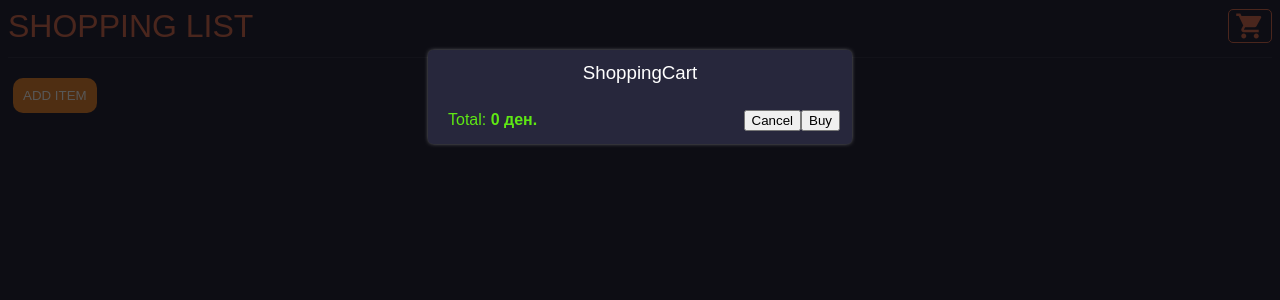
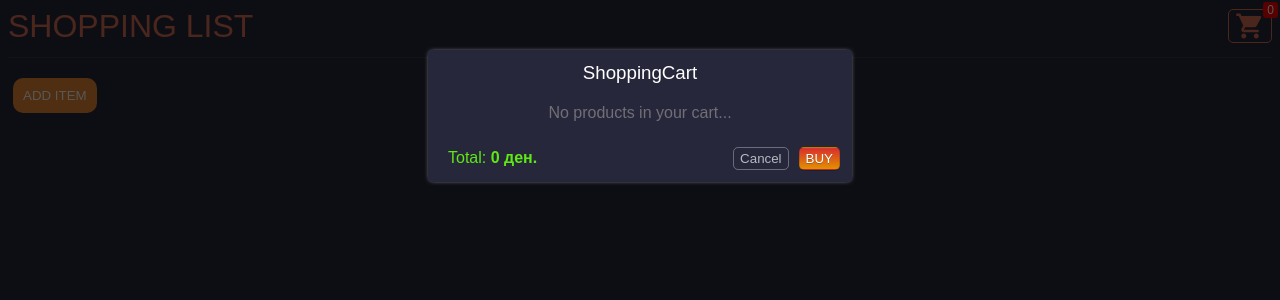
Before and after one commit to AnaBogatinovska/ShoppingList, a Vue app: page / in a window 1280 px wide. Both pictures are taken after a click on the element "shopping_cart". Shown: the top 300 px of the page. Built offline with nearby package versions, Linux system fonts and the light colour scheme.

Commit message:
Update 3

```diff
--- a/public/style.css
+++ b/public/style.css
@@ -1,9 +1,14 @@
 body {
   background-color: #27273c;
-    font-family: sans-serif
+  font-family: sans-serif;
 }
 
-h1,h2,h3,h4,h5,h6 {
+h1,
+h2,
+h3,
+h4,
+h5,
+h6 {
   margin: 0;
   font-weight: 400;
 }
@@ -17,7 +22,24 @@ button {
   border: 1px solid #5c5c5c;
   border-radius: 1px;
   text-align: center;
-    /* font-weight: bold; */
   padding: 4px 0;
   color: #fff;
 }
+
+.qty-minus,
+.qty-plus {
+  width: 20px;
+  cursor: pointer;
+}
+
+/* Chrome, Safari, Edge, Opera */
+input::-webkit-outer-spin-button,
+input::-webkit-inner-spin-button {
+  -webkit-appearance: none;
+  margin: 0;
+}
+
+/* Firefox */
+input[type=number] {
+  -moz-appearance: textfield;
+}
--- a/src/components/AddItemForm.vue
+++ b/src/components/AddItemForm.vue
@@ -29,18 +29,13 @@ export default {
         Id: 1,
         Name: "",
         Price: 0,
-        Amount: 1,
-        AddedToCart: false,
+        Amount: 1
       },
     };
   },
-  mounted() {},
   methods: {
     onSubmit() {
-      if(this.Item.Price < 0) {
-        alert('Please enter valid Price')
-      }
-      this.$emit("onSubmitForm", this.Item);
+      (this.Item.Price < 0) ? alert('Please enter valid Price') : this.$emit("onSubmitForm", this.Item)
     },
   },
 };
--- a/src/components/Header.vue
+++ b/src/components/Header.vue
@@ -5,10 +5,11 @@
         <div class="inner-content">
           <div class="header-wrapper">
             <h1>SHOPPING LIST</h1>
-            <div>
+            <div style="position:relative">
               <span @click="isOpenCart = true" class="material-icons cart">
                 shopping_cart
               </span>
+              <span class="n-items">{{ cart.length }}</span>
             </div>
           </div>
         </div>
@@ -20,6 +21,7 @@
 
 <script>
 import ShoppingCart from "../components/ShoppingCart.vue";
+import cartItemsStorage from "../storage/CartItemsStore";
 
 export default {
   name: "Header",
@@ -28,12 +30,13 @@ export default {
   },
   data() {
     return {
-      listItems: [],
       isOpenCart: false,
+      cart: []
     };
   },
   mounted() {
-
+   this.cart = cartItemsStorage.cartItems // cartItemsStorage.getCartItemsList()
+   console.log(this.cart)
   },
   methods: {
     closeCart() {
@@ -64,4 +67,14 @@ export default {
   padding: 1px 6px;
   cursor: pointer;
 }
+.n-items {
+  position: absolute;
+    color: #fff;
+    background: red;
+    top: -7px;
+    right: -6px;
+    font-size: 12px;
+    padding: 1px 4px;
+    border-radius: 3px;
+}
 </style>
--- a/src/components/ShoppingCart.vue
+++ b/src/components/ShoppingCart.vue
@@ -8,19 +8,44 @@
           </div>
           <div
             class="cart-item"
-            v-for="item in cartItems"
-            :key="item.Id"
+            v-for="cartItem in cartItems"
+            :key="cartItem.itemId"
           >
             <div class="cart-item-body">
               <h3 style="text-transform: uppercase; margin-bottom: 16px">
-                {{ item.Name }}
+                {{ cartItem.item.Name }}
               </h3>
               <div class="info">
-                <input type="number" v-model.number="item.Amount" />
-                <span class="cost">{{ item.Price }} ден.</span>
-                <button @click="deleteItemFromCart(item)">delete item</button>
+                <div>
+                  <input
+                    type="button"
+                    value="-"
+                    @click="qtyMinus(cartItem)"
+                    class="qty-minus"
+                  />
+                  <input type="number" min="1" v-model.number="cartItem.qty" />
+                  <input
+                    type="button"
+                    value="+"
+                    @click="cartItem.qty++"
+                    class="qty-plus"
+                  />
+                </div>
+
+                <span class="cost">{{ cartItem.item.Price }} ден.</span>
+                <button
+                  class="del-cart-item"
+                  @click="deleteItemFromCart(cartItem.item)"
+                >
+                  <span class="material-icons del-icon">
+                    remove_circle_outline
+                  </span>
+                </button>
               </div>
             </div>
+          </div>
+          <div class="no-items" v-if="cartItems.length === 0">
+            No products in your cart...
           </div>
           <div
             style="
@@ -35,8 +60,10 @@
             </div>
 
             <div>
-              <button type="button" @click="$emit('cancelCart')">Cancel</button>
-              <button>Buy</button>
+              <button class="c-btn" type="button" @click="$emit('cancelCart')">
+                Cancel
+              </button>
+              <button class="b-btn">Buy</button>
             </div>
           </div>
         </div>
@@ -59,23 +86,33 @@ export default {
     this.cartItems = cartItemsStorage.getCartItemsList();
   },
   methods: {
-      deleteItemFromCart(item) {
-          cartItemsStorage.removeItemFromCart(item)
-      },
+    deleteItemFromCart(item) {
+      cartItemsStorage.removeItemFromCart(item);
+    },
     sum() {
       let sum = 0;
 
-      this.cartItems.forEach((element) => {
+      this.cartItems.forEach((cartItem) => {
         let amPr = null;
 
-        if (element.Amount) {
-          amPr = +element.Amount * +element.Price;
+        if (cartItem.qty) {
+          amPr = +cartItem.qty * +cartItem.item.Price;
           sum += amPr;
         } else {
-          sum += +element.Price;
+          sum += +cartItem.Price;
         }
       });
+
+      if (!sum) {
+        return 0;
+      }
       return sum;
+    },
+
+    qtyMinus(item) {
+      if (item.qty > 0) {
+        item.qty--;
+      }
     },
   },
 };
@@ -101,13 +138,11 @@ export default {
   top: 0px;
   left: 0;
   bottom: 0;
-  /* margin-bottom: 35px; */
   overflow: scroll;
 }
 
 .cart-body {
   width: 100%;
-  /* padding: 12px; */
   padding-bottom: 50px;
   color: #fff;
   position: absolute;
@@ -165,6 +200,14 @@ export default {
   text-transform: lowercase;
 }
 
+.del-cart-item {
+  background: transparent;
+  border: none;
+}
+.del-cart-item .del-icon {
+  color: #ff0a00;
+}
+
 .total {
   color: #5ee814;
   padding: 3px 8px;
@@ -172,4 +215,31 @@ export default {
 .total span {
   font-weight: bold;
 }
+
+.c-btn {
+    border: 1px solid #eeeeee57;
+    background: transparent;
+    border-radius: 5px;
+    color: #ffffffad;
+    padding: 3px 6px;
+    margin-right: 10px;
+}
+
+.b-btn {
+  background: #f46f00;
+    border-radius: 5px;
+    color: #fff;
+    padding: 3px 6px;
+    text-shadow: 0 1px 0 rgba(0, 51, 83, 0.3);
+    box-shadow: 0 1px 0 rgba(0, 0, 0, 0.2), inset 0 1px rgba(255, 255, 255, 0.03);
+    border: 1px solid rgba(0, 0, 0, 0.15);
+    background-image: linear-gradient(-180deg, #d82d2d 0%, #e29100 100%);
+    text-transform: uppercase;
+}
+
+.no-items {
+  margin: 20px 0 10px 0;
+  text-align: center;
+  color: #979595a8;
+}
 </style>
--- a/src/components/ShoppingList.vue
+++ b/src/components/ShoppingList.vue
@@ -4,7 +4,7 @@
       <div class="box-container">
         <div class="box-body">
           <div class="list-item" v-for="item in shoppingItems" :key="item.Id">
-            <div class="item-body" :class="{ added: item.AddedToCart }">
+            <div class="item-body" :class="{ added: isItemAdded(item) }">
               <div class="delete-item">
                 <span
                   class="material-icons del-item-icon"
@@ -16,13 +16,21 @@
               <h3>{{ item.Name }}</h3>
               <div class="middle">
                 <span class="cost">{{ item.Price }} ДЕН.</span>
-                <input
-                  type="number"
-                  required
-                  :class="{ disabled: item.AddedToCart }"
-                  :disabled="item.AddedToCart"
-                  v-model.number="item.Amount"
-                />
+                <div>
+                  <input
+                    type="button"
+                    value="-"
+                    @click="qtyMinus(item)"
+                    class="qty-minus"
+                  />
+                  <input type="number" min="1" v-model.number="item.Amount" />
+                  <input
+                    type="button"
+                    value="+"
+                    @click="item.Amount++"
+                    class="qty-plus"
+                  />
+                </div>
               </div>
               <div class="add-btn">
                 <button
@@ -31,13 +39,6 @@
                   v-if="!item.AddedToCart"
                 >
                   Add to Cart
-                </button>
-                <button
-                  class="remove-from-cart"
-                  @click="removeFromCart(item)"
-                  v-if="item.AddedToCart"
-                >
-                  Remove from Cart
                 </button>
               </div>
             </div>
@@ -49,7 +50,7 @@
 </template>
 
 <script>
-import itemsStorage from "../storage/Store";
+import itemsStorage from "../storage/ListStore";
 import cartItemsStorage from "../storage/CartItemsStore";
 
 export default {
@@ -57,21 +58,28 @@ export default {
   props: ["shoppingItems"],
   data() {
     return {
-      amount: 0,
+      isDelBoxOpen: false,
+      cart: [],
     };
+  },
+  mounted() {
+    this.cart = cartItemsStorage.getCartItemsList();
   },
   methods: {
     deleteItem(item) {
       itemsStorage.removeItem(item);
-      cartItemsStorage.removeItemFromCart(item)
+      cartItemsStorage.removeItemFromCart(item);
     },
-
     addItemToCart(item) {
       cartItemsStorage.addToCart(item);
     },
-
-    removeFromCart(item) {
-      itemsStorage.removeFromCart(item);
+    qtyMinus(item) {
+      if (item.Amount > 0) {
+        item.Amount--;
+      }
+    },
+    isItemAdded(item) {
+      return !!this.cart.find((i) => i.itemId === item.Id);
     },
   },
 };
@@ -105,7 +113,8 @@ export default {
   margin: 10px 0;
 }
 
-.item-body .cost {
+.item-body .cost,
+.del-box .cost {
   display: table-cell;
   background: green;
   padding: 2px 4px;
@@ -127,7 +136,6 @@ export default {
   align-items: baseline;
   margin: 22px 0;
 }
-
 
 .middle input.disabled {
   cursor: not-allowed;
--- a/src/pages/LandingPage.vue
+++ b/src/pages/LandingPage.vue
@@ -11,7 +11,7 @@
 import AddItemForm from '../components/AddItemForm.vue'
 import Header from '../components/Header'
 import ShoppingList from '../components/ShoppingList.vue'
-import itemsStorage from '../storage/Store'
+import itemsStorage from '../storage/ListStore'
 
 export default {
     name: 'LandingPage',
--- a/src/storage/CartItemsStore.js
+++ b/src/storage/CartItemsStore.js
@@ -1,25 +1,30 @@
+import Vue from 'vue'
+
 class CartItems {
   cartItems = [];
 
   getCartItemsList() {
     if (localStorage.getItem("cartItemss") !== null) {
-      this.cartItems = JSON.parse(localStorage.getItem("cartItemss"));
+      let result = JSON.parse(localStorage.getItem("cartItemss"));
+      Vue.set(this.cartItems, result)
     }
     return this.cartItems;
   }
 
   setCartItemsList() {
-    console.log("in setCart", this.cartItems);
-
     localStorage.setItem("cartItemss", JSON.stringify(this.cartItems));
   }
 
   addToCart(item) {
-    let idx = this.cartItems.findIndex((i) => i.Id === item.Id);
+    let idx = this.cartItems.findIndex((i) => i.itemId === item.Id);
     if (idx !== -1) {
-      this.cartItems[idx].Amount += item.Amount;
+      this.cartItems[idx].qty += item.Amount;
     } else {
-      this.cartItems.push(item);
+      this.cartItems.push({
+        qty: item.Amount,
+        itemId: item.Id,
+        item: item,
+      });
     }
     this.setCartItemsList();
   }
--- a/src/storage/Store.js
+++ b/src/storage/ListStore.js
@@ -39,19 +39,6 @@ class Items {
     this.items.splice(idx, 1)
     this.setListItems()
   }
-
-  addToCartAndAmount(item, amount) {
-    let idx = this.items.findIndex(i => i.Id === item.Id)
-    this.items[idx].Amount = amount
-    this.items[idx].AddedToCart = true;
-    this.setListItems()
-  }
-
-  removeFromCart(item){
-    let idx = this.items.findIndex(i => i.Id === item.Id)
-    this.items[idx].AddedToCart = false
-    this.setListItems()
-  }
 }
 
 export default new Items();
```
Lines whose indentation alone changed are shown as unchanged.
